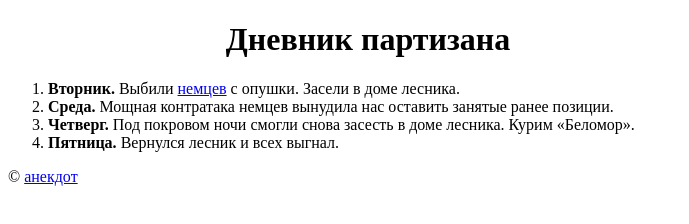
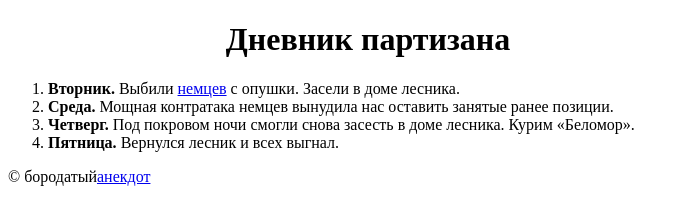
Before and after one commit to Artsiom-Huha/diary, a plain HTML site: page index.html in a window 1280 px wide. Shown: the whole page, without its empty margins (0-689 px from the left). Drawn offline with Linux system fonts and the light colour scheme.

Commit message:
Update index.html

```diff
--- a/index.html
+++ b/index.html
@@ -15,7 +15,7 @@
             <li><b>Четверг.</b> Под покровом ночи смогли снова засесть в доме лесника. Курим &#171;Беломор&#187;.</li>
             <li><b>Пятница.</b> Вернулся лесник и всех выгнал.</li>
         </ol>
-        <p>&#169; <a href="http://anekdotov.net/" title="анекдоты" target="_blank">анекдот</a></copy></p>
+        <p>&#169; бородатый<a href="http://anekdotov.net/" title="анекдоты" target="_blank">анекдот</a></copy></p>
     </div>
 </body>
 </html>
```
